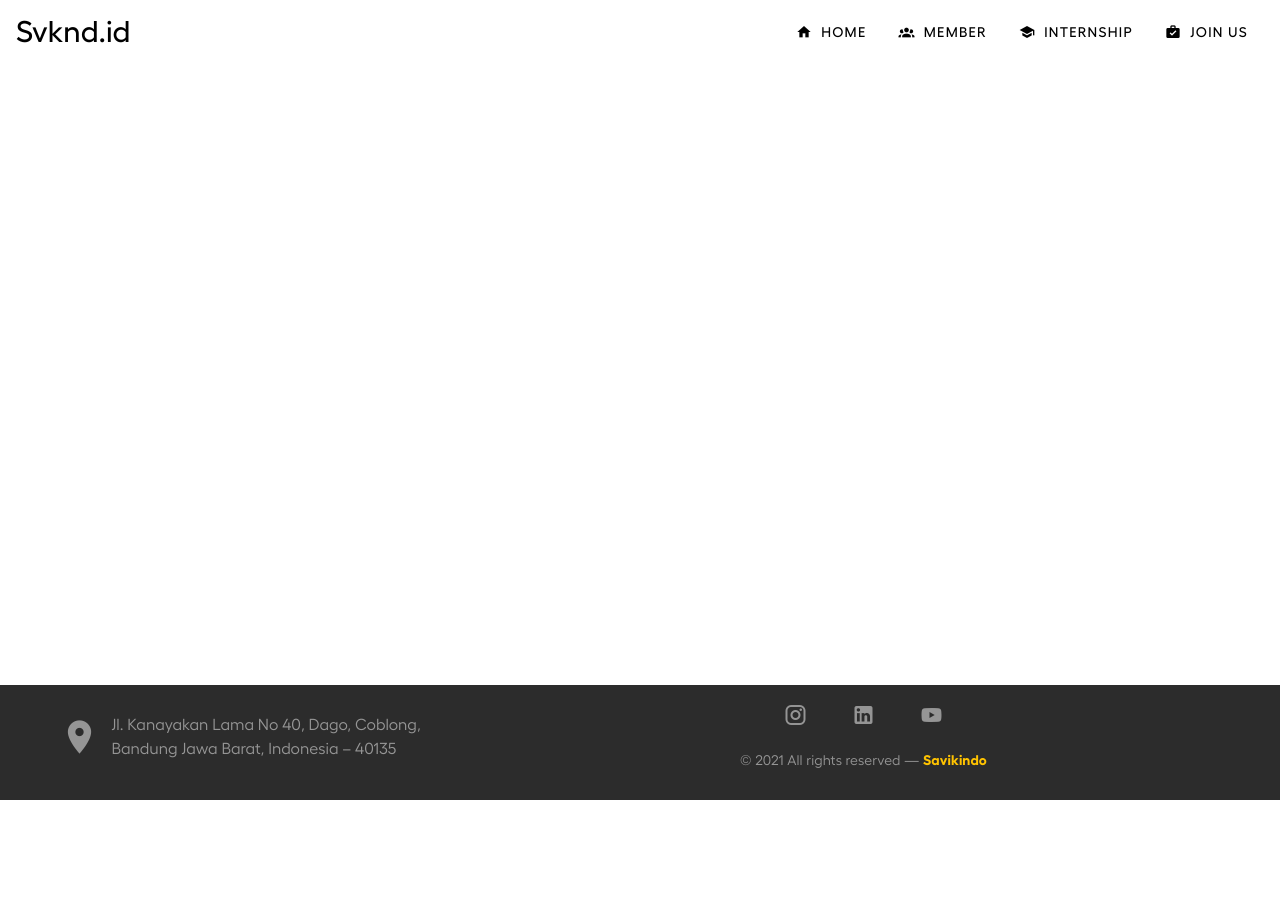
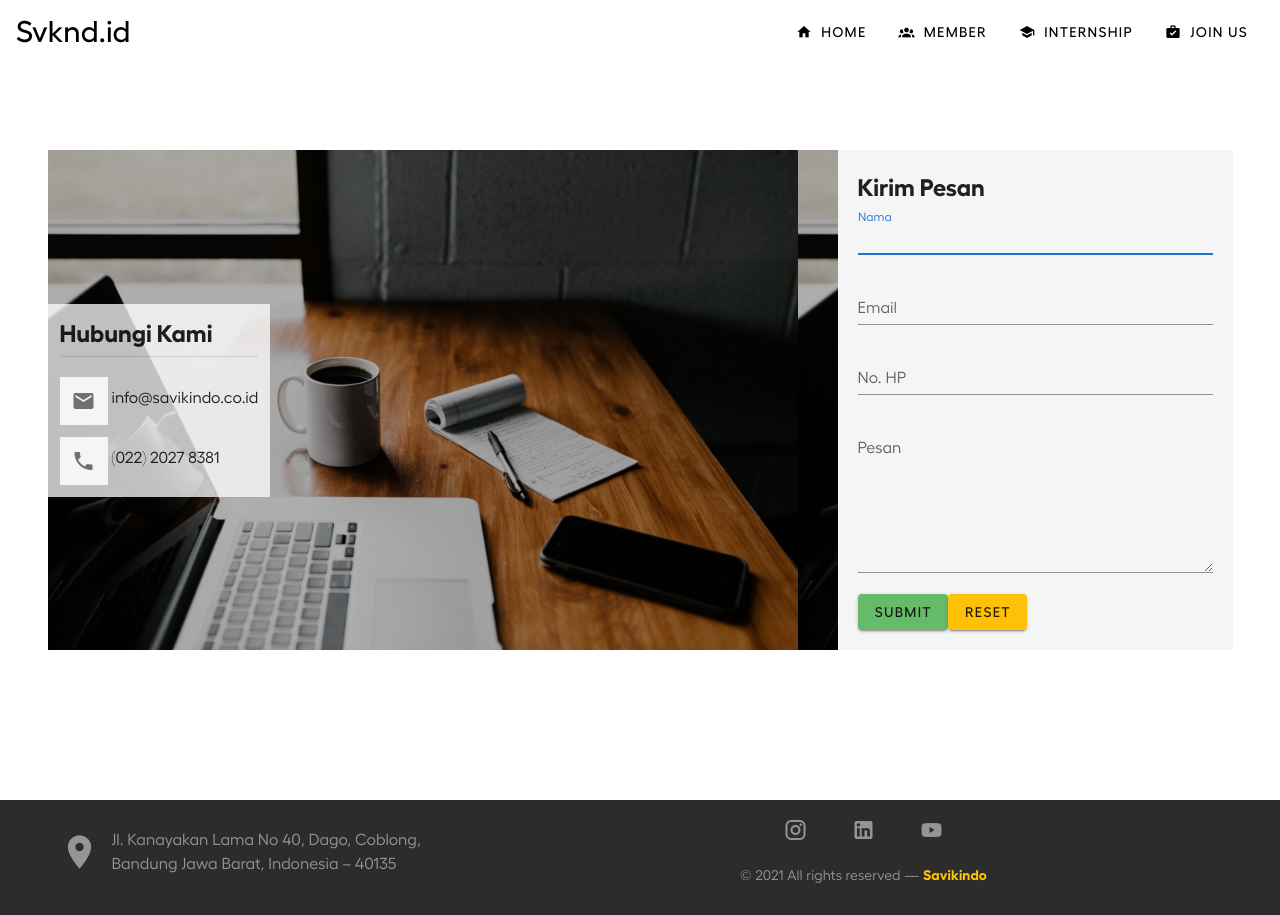
Before and after one commit to svknd/svknd.id, a Nuxt app: page /join in a window 1280 px wide. Before the commit the page ends 800 px from the top, so only its background shows below. Built offline with nearby package versions, Linux system fonts and the light colour scheme.

Commit message:
add join us page

```diff
--- a/components/TheNavbar.vue
+++ b/components/TheNavbar.vue
@@ -44,6 +44,7 @@
     >
       <v-btn
         :class="computedColor ? 'white--text' : 'black--text'"
+        :href="menu.link"
         text
       >
         <v-icon class="pr-2" small>{{ menu.icon }}</v-icon>
@@ -60,10 +61,10 @@ export default {
       scrollY: 0,
       windowHeight: 0,
       menus: [
-        { title: 'Home', icon: 'mdi-home' },
-        { title: 'Member', icon: 'mdi-account-group' },
-        { title: 'Internship', icon: 'mdi-school' },
-        { title: 'Join Us', icon: 'mdi-briefcase-check' },
+        { title: 'Home', icon: 'mdi-home', link: '/' },
+        { title: 'Member', icon: 'mdi-account-group', link: '' },
+        { title: 'Internship', icon: 'mdi-school', link: '' },
+        { title: 'Join Us', icon: 'mdi-briefcase-check', link: '/join' },
       ],
     }
   },
--- /dev/null
+++ b/pages/join.vue
@@ -0,0 +1,112 @@
+<template>
+  <v-container
+    style="height: 100vh;"
+    align="center"
+    fill-height
+  >
+    <v-row
+      id="container-image"
+      align="center"
+      justify="space-between"
+    >
+      <v-col
+        style="background: #FFFFFFBF"
+        cols="auto"
+      >
+        <h2>Hubungi Kami</h2>
+        <v-divider
+          class="mt-1 mb-5"
+        ></v-divider>
+        <div class="mb-3">
+          <v-icon
+            class="pa-3 mr-1 grey lighten-4"
+          >mdi-email</v-icon>
+          <span>info@savikindo.co.id</span>
+        </div>
+        <div>
+          <v-icon
+            class="pa-3 mr-1 grey lighten-4"
+          >mdi-phone</v-icon>
+          <span>(022) 2027 8381</span>
+        </div>
+      </v-col>
+      <v-col
+        class="pa-5 grey lighten-4"
+        cols="4"
+      >
+        <form>
+          <h2>Kirim Pesan</h2>
+          <v-text-field
+            label="Nama"
+            :rules="nama"
+            autofocus
+          ></v-text-field>
+          <v-text-field
+            label="Email"
+            type="email"
+            :rules="email"
+          ></v-text-field>
+          <v-text-field
+            label="No. HP"
+            :rules="telepon"
+          ></v-text-field>
+          <v-textarea
+            label="Pesan"
+            :rules="pesan"
+          ></v-textarea>
+          <v-btn
+            class="green lighten-1"
+            type="submit"
+          >Submit</v-btn>
+          <v-btn
+            class="amber"
+            type="reset"
+          >Reset</v-btn>
+        </form>
+      </v-col>
+    </v-row>
+  </v-container>
+</template>
+
+<script>
+export default {
+  head() {
+    return {
+      title: 'Join Us',
+    }
+  },
+  data() {
+    return {
+      nama: [
+        value => !!value || 'Wajib terisi',
+        value => (value || '').length <= 20 || 'Maksimal 20 karakter',
+      ],
+      email: [
+        value => !!value || 'Wajib terisi',
+        value => {
+          const pattern = /^(([^<>()[\]\\.,;:\s@"]+(\.[^<>()[\]\\.,;:\s@"]+)*)|(".+"))@((\[[0-9]{1,3}\.[0-9]{1,3}\.[0-9]{1,3}\.[0-9]{1,3}])|(([a-zA-Z\-0-9]+\.)+[a-zA-Z]{2,}))$/
+          return pattern.test(value) || 'E-mail tidak valid'
+        },
+      ],
+      telepon: [
+        value => !!value || 'Wajib terisi',
+        value => (value || '').length <= 13 || 'Nomor melebihi batas wajar',
+        value => {
+          const pattern = /08\d+/
+          return pattern.test(value) || 'Nomor HP tidak valid'
+        }
+      ],
+      pesan: [
+        value => !!value || 'Wajib terisi'
+      ]
+    }
+  }
+}
+</script>
+
+<style>
+#container-image {
+  background: linear-gradient(0deg, rgba(0, 0, 0, 0.3), rgba(0, 0, 0, 0.3)), url('/join.jpg');
+  background-size: contain;
+}
+</style>
```
Also changed, not shown: static/join.jpg (added).
